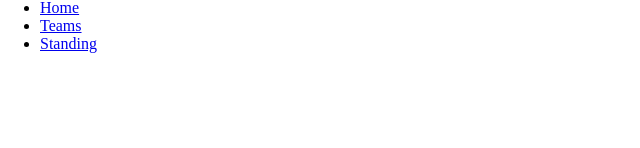
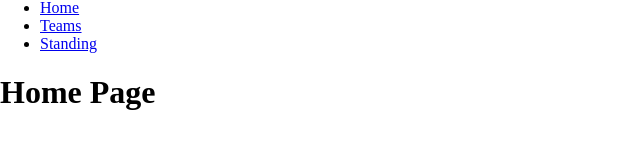
Before and after one commit to brainconnect93/football-leagues-project, a React (Create React App) app: page / in a window 1280 px wide. Shown: the part 372-520 px from the top of the page, without its empty margins (0-640 px from the left). Built offline with nearby package versions, Linux system fonts and the light colour scheme.

Commit message:
Add the homepage link to the app.js file

```diff
--- a/src/App.js
+++ b/src/App.js
@@ -1,13 +1,14 @@
 import { BrowserRouter, Routes, Route } from 'react-router-dom';
 import Navbar from './components/Navbar';
+import HomePage from './components/Home';
 
 const App = () => (
   <BrowserRouter>
     <Navbar />
     <Routes>
-      <Route></Route>
+      <Route path="/" element={<HomePage />} />
     </Routes>
   </BrowserRouter>
-)
+);
 
 export default App;
```
